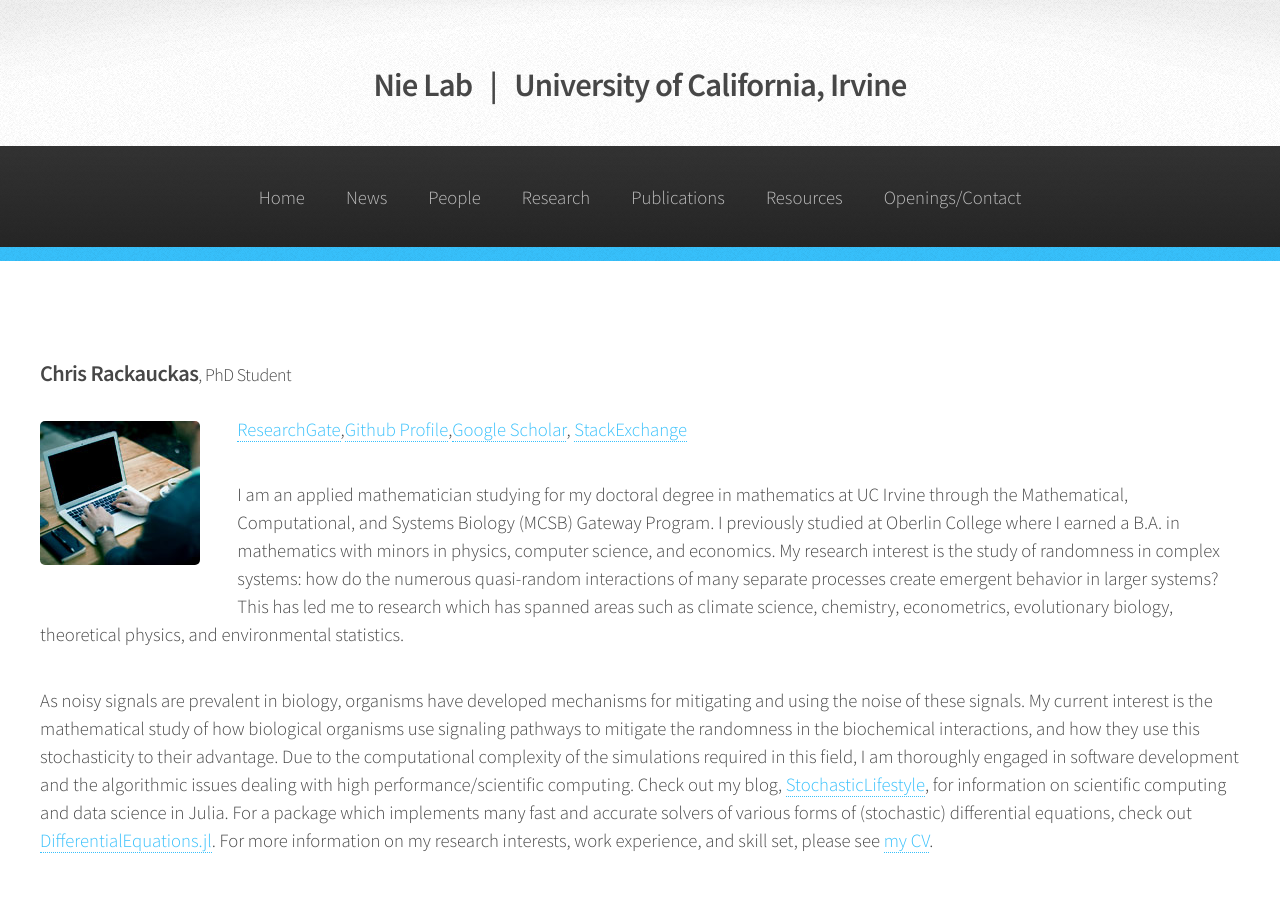
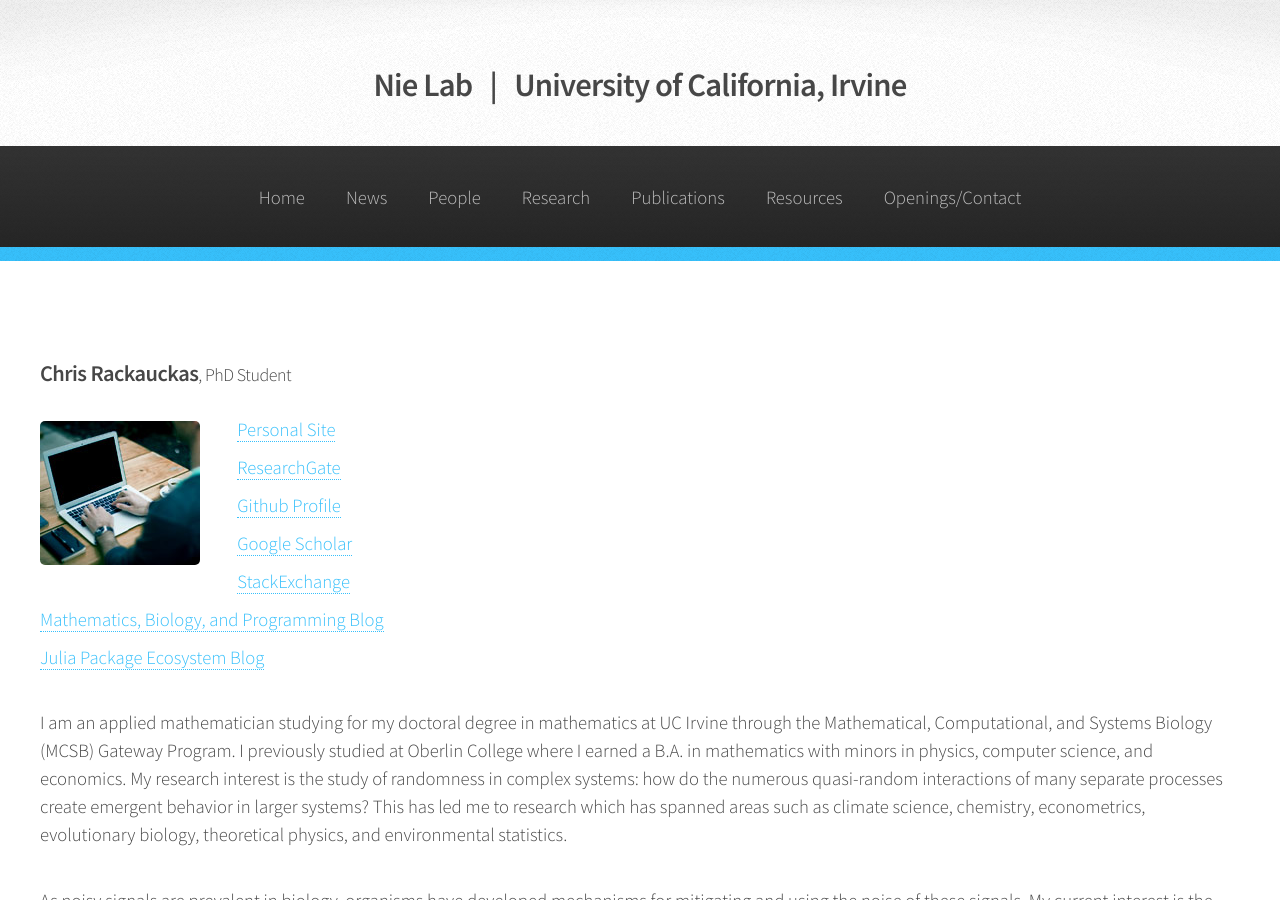
Before and after one commit to NieLab/nielab.github.io, a Jekyll site: the page built from people/chris-rackauckas.html, in a window 1280 px wide and 900 px high. Built offline with Jekyll 4.4.1, drawn with Linux system fonts in a browser that asks for light colours.

Commit message:
Update chris-rackauckas.html

```diff
--- a/people/chris-rackauckas.html
+++ b/people/chris-rackauckas.html
@@ -16,7 +16,15 @@ layout: default
 						<h3>Chris Rackauckas<h3b>, PhD Student</h3b></h3>
 						<span class="image left"><img src="{{ site.baseurl }}/assets/images/pic03.jpg" alt="" /></span>
 
-<p><a href="https://www.researchgate.net/profile/Chris_Rackauckas">ResearchGate</a>,<a href="https://github.com/ChrisRackauckas">Github Profile</a>,<a href="https://scholar.google.com/citations?user=mQjX3q8AAAAJ&hl=en">Google Scholar</a>, <a href="http://stackoverflow.com/users/1544203/chris-rackauckas">StackExchange</a></p>
+<ul>
+	<li><a href="http://chrisrackauckas.com/">Personal Site</a></li>
+	<li><a href="https://www.researchgate.net/profile/Chris_Rackauckas">ResearchGate</a></li>
+	<li><a href="https://github.com/ChrisRackauckas">Github Profile</a></li>
+	<li><a href="https://scholar.google.com/citations?user=mQjX3q8AAAAJ&hl=en">Google Scholar</a></li>
+	<li><a href="http://stackoverflow.com/users/1544203/chris-rackauckas">StackExchange</a></li>
+	<li><a href="http://www.stochasticlifestyle.com/">Mathematics, Biology, and Programming Blog</a></li>
+	<li><a href="http://www.pkgupdate.com/">Julia Package Ecosystem Blog</a></li>
+</ul>
 <p>I am an applied mathematician studying for my doctoral degree in mathematics at UC Irvine through
 the Mathematical, Computational, and Systems Biology (MCSB) Gateway Program. I previously studied at
 Oberlin College where I earned a B.A. in mathematics with minors in physics, computer science, and economics.
```
